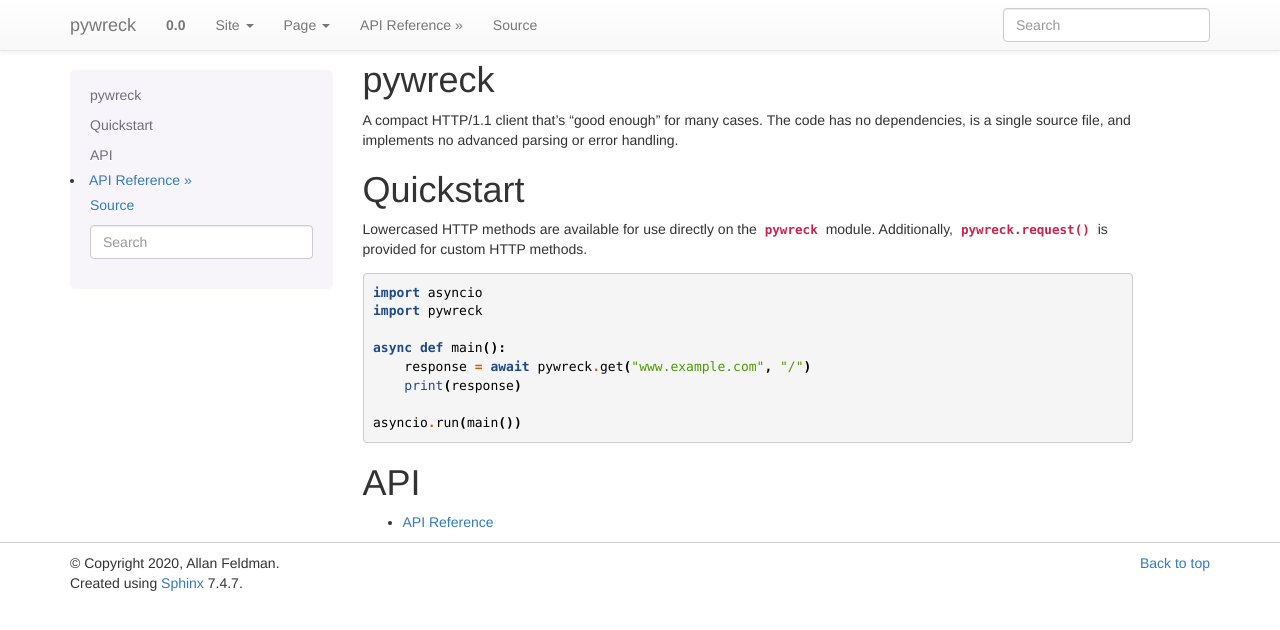
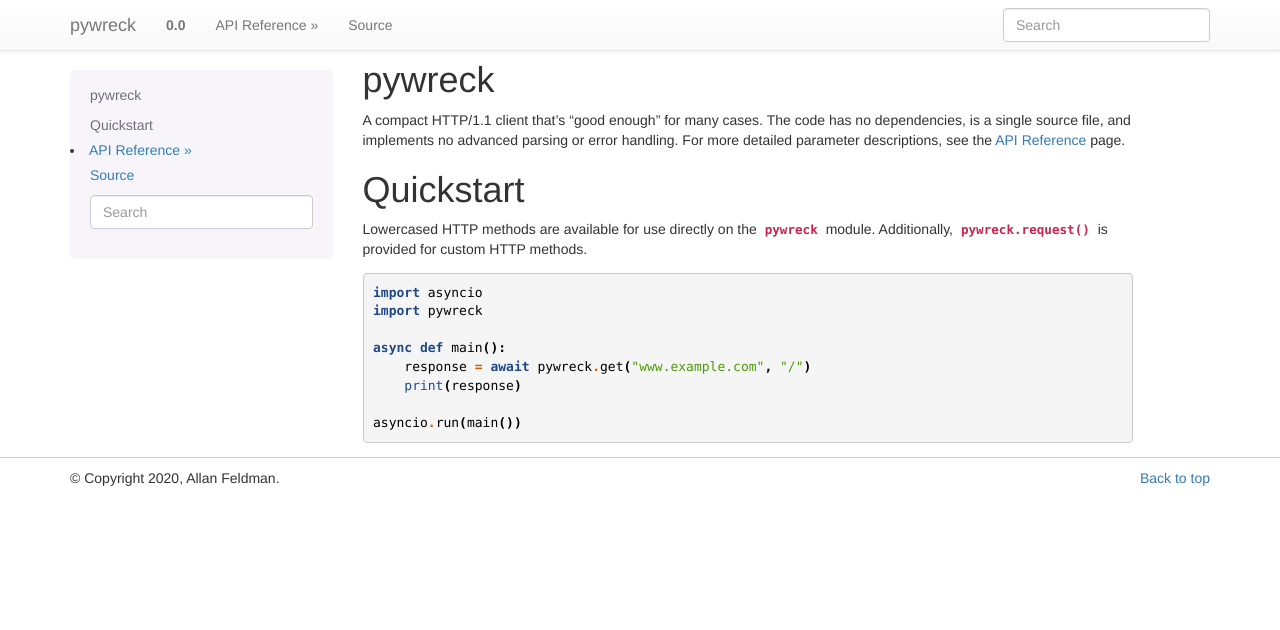
Before and after one commit to a-feld/pywreck, a Sphinx documentation site: the page built from docs/index.rst, in a window 1280 px wide. Shown: the top 630 px of the page. Built offline with Sphinx 7.4.7, drawn with Linux system fonts in a browser that asks for light colours.

Commit message:
Update docs.

```diff
--- a/docs/conf.py
+++ b/docs/conf.py
@@ -6,8 +6,9 @@
 
 # -- Path setup --------------------------------------------------------------
 
+import sphinx_bootstrap_theme
+
 import pywreck
-import sphinx_bootstrap_theme
 
 # -- Project information -----------------------------------------------------
 
@@ -50,6 +51,13 @@ exclude_patterns = ["_build", "Thumbs.db", ".DS_Store"]
 html_theme = "bootstrap"
 html_theme_path = sphinx_bootstrap_theme.get_html_theme_path()
 
+html_theme_options = {
+    "navbar_pagenav": False,
+    "globaltoc_includehidden": "false",
+}
+
+html_show_sphinx = False
+
 # -- Extension configuration -------------------------------------------------
 
 # -- Options for intersphinx extension ---------------------------------------
--- a/docs/index.rst
+++ b/docs/index.rst
@@ -1,7 +1,7 @@
 pywreck
 =======
 
-A compact HTTP/1.1 client that's "good enough" for many cases. The code has no dependencies, is a single source file, and implements no advanced parsing or error handling.
+A compact HTTP/1.1 client that's "good enough" for many cases. The code has no dependencies, is a single source file, and implements no advanced parsing or error handling. For more detailed parameter descriptions, see the :doc:`api` page.
 
 Quickstart
 ==========
@@ -21,10 +21,7 @@ Additionally, :py:meth:`pywreck.request` is provided for custom HTTP methods.
     asyncio.run(main())
 
 
-API
-===
+.. toctree::
+    :hidden:
 
-.. toctree::
-   :maxdepth: 2
-
-   api
+    api
```
Also changed, not shown: docs/api.rst (+21 -1 lines).
